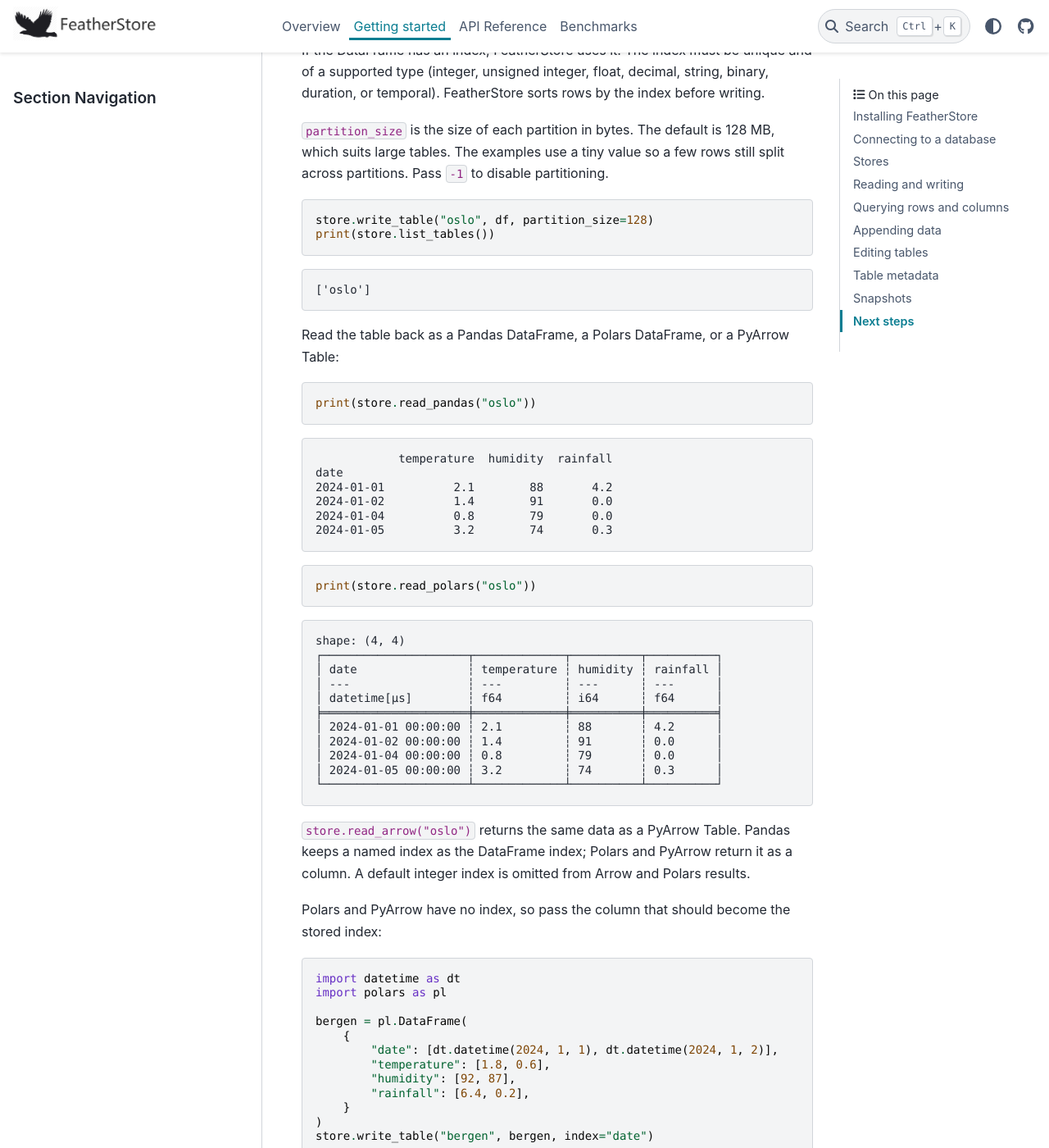
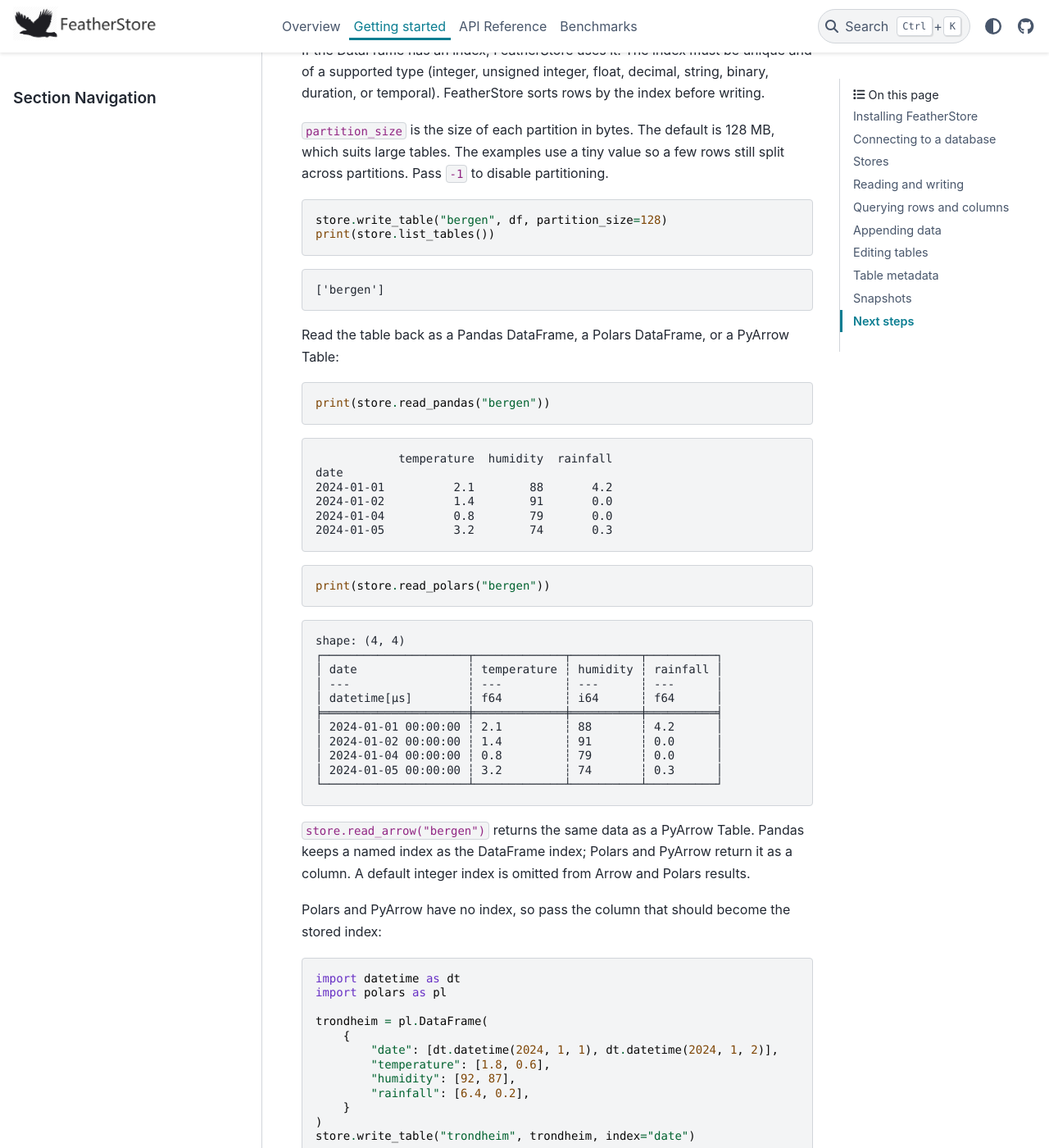
Before and after one commit to hakonmh/featherstore, a Sphinx documentation site: the page built from docs/Quickstart.rst, in a window 1280 px wide and 1400 px high, scrolled down 2428 px. Shown: the whole window at 82% size. Built offline with Sphinx 7.4.7 and the PyData theme 0.15.4, drawn with Linux system fonts in a browser that asks for light colours; some of the changed text lies outside the part shown.

Commit message:
Use Bergen instead of Oslo in the getting started examples.
Co-authored-by: hakonmh <hakonmh@users.noreply.github.com>

```diff
--- a/docs/Overview.rst
+++ b/docs/Overview.rst
@@ -18,7 +18,7 @@ Each table is a folder of partitioned Feather files plus metadata:
 
     path/to/db/          # database
         weather/         # store
-            oslo/        # table
+            bergen/        # table
                 ...      # Feather partitions and metadata
 
 What you can do
--- a/docs/Quickstart.rst
+++ b/docs/Quickstart.rst
@@ -122,18 +122,18 @@ across partitions. Pass ``-1`` to disable partitioning.
 
 .. code-block:: python
 
-    store.write_table("oslo", df, partition_size=128)
+    store.write_table("bergen", df, partition_size=128)
     print(store.list_tables())
 
 .. code-block:: text
 
-    ['oslo']
+    ['bergen']
 
 Read the table back as a Pandas DataFrame, a Polars DataFrame, or a PyArrow Table:
 
 .. code-block:: python
 
-    print(store.read_pandas("oslo"))
+    print(store.read_pandas("bergen"))
 
 .. code-block:: text
 
@@ -146,7 +146,7 @@ Read the table back as a Pandas DataFrame, a Polars DataFrame, or a PyArrow Tabl
 
 .. code-block:: python
 
-    print(store.read_polars("oslo"))
+    print(store.read_polars("bergen"))
 
 .. code-block:: text
 
@@ -162,7 +162,7 @@ Read the table back as a Pandas DataFrame, a Polars DataFrame, or a PyArrow Tabl
     │ 2024-01-05 00:00:00 ┆ 3.2         ┆ 74       ┆ 0.3      │
     └─────────────────────┴─────────────┴──────────┴──────────┘
 
-``store.read_arrow("oslo")`` returns the same data as a PyArrow Table. Pandas keeps a
+``store.read_arrow("bergen")`` returns the same data as a PyArrow Table. Pandas keeps a
 named index as the DataFrame index; Polars and PyArrow return it as a column. A
 default integer index is omitted from Arrow and Polars results.
 
@@ -174,7 +174,7 @@ index:
     import datetime as dt
     import polars as pl
 
-    bergen = pl.DataFrame(
+    trondheim = pl.DataFrame(
         {
             "date": [dt.datetime(2024, 1, 1), dt.datetime(2024, 1, 2)],
             "temperature": [1.8, 0.6],
@@ -182,7 +182,7 @@ index:
             "rainfall": [6.4, 0.2],
         }
     )
-    store.write_table("bergen", bergen, index="date")
+    store.write_table("trondheim", trondheim, index="date")
 
 Querying rows and columns
 -------------------------
@@ -194,7 +194,7 @@ All three are inclusive.
 
 .. code-block:: python
 
-    print(store.read_pandas("oslo", rows={"after": "2024-01-02"}, cols=["rainfall", "temperature"]))
+    print(store.read_pandas("bergen", rows={"after": "2024-01-02"}, cols=["rainfall", "temperature"]))
 
 .. code-block:: text
 
@@ -209,8 +209,8 @@ wildcards (``%`` for any number of characters, ``?`` for a single character):
 
 .. code-block:: python
 
-    store.read_pandas("oslo", rows={"between": ["2024-01-02", "2024-01-04"]})
-    store.read_pandas("oslo", cols={"like": "temp%"})
+    store.read_pandas("bergen", rows={"between": ["2024-01-02", "2024-01-04"]})
+    store.read_pandas("bergen", cols={"like": "temp%"})
 
 Appending data
 --------------
@@ -224,8 +224,8 @@ last partition is loaded.
         {"temperature": [1.9], "humidity": [83], "rainfall": [2.6]},
         index=pd.DatetimeIndex(["2024-01-06"], name="date"),
     )
-    store.append_table("oslo", new_day)
-    print(store.read_pandas("oslo"))
+    store.append_table("bergen", new_day)
+    print(store.read_pandas("bergen"))
 
 .. code-block:: text
 
@@ -247,7 +247,7 @@ and dropping data.
 
 .. code-block:: python
 
-    table = store.select_table("oslo")
+    table = store.select_table("bergen")
     print(table.exists())
 
 .. code-block:: text
@@ -402,10 +402,10 @@ The table or store is restored under the name stored in the snapshot.
 
     from featherstore import snapshot
 
-    table.create_snapshot("path/to/oslo_backup")
+    table.create_snapshot("path/to/bergen_backup")
     # store.create_snapshot("path/to/weather_backup")
 
-    snapshot.restore_table("weather", "path/to/oslo_backup")
+    snapshot.restore_table("weather", "path/to/bergen_backup")
     # snapshot.restore_store("path/to/weather_backup")
 
 See the :doc:`API/Snapshot` page for details.
```
Also changed, not shown: README.md (+5 -5 lines), 5 other files.
